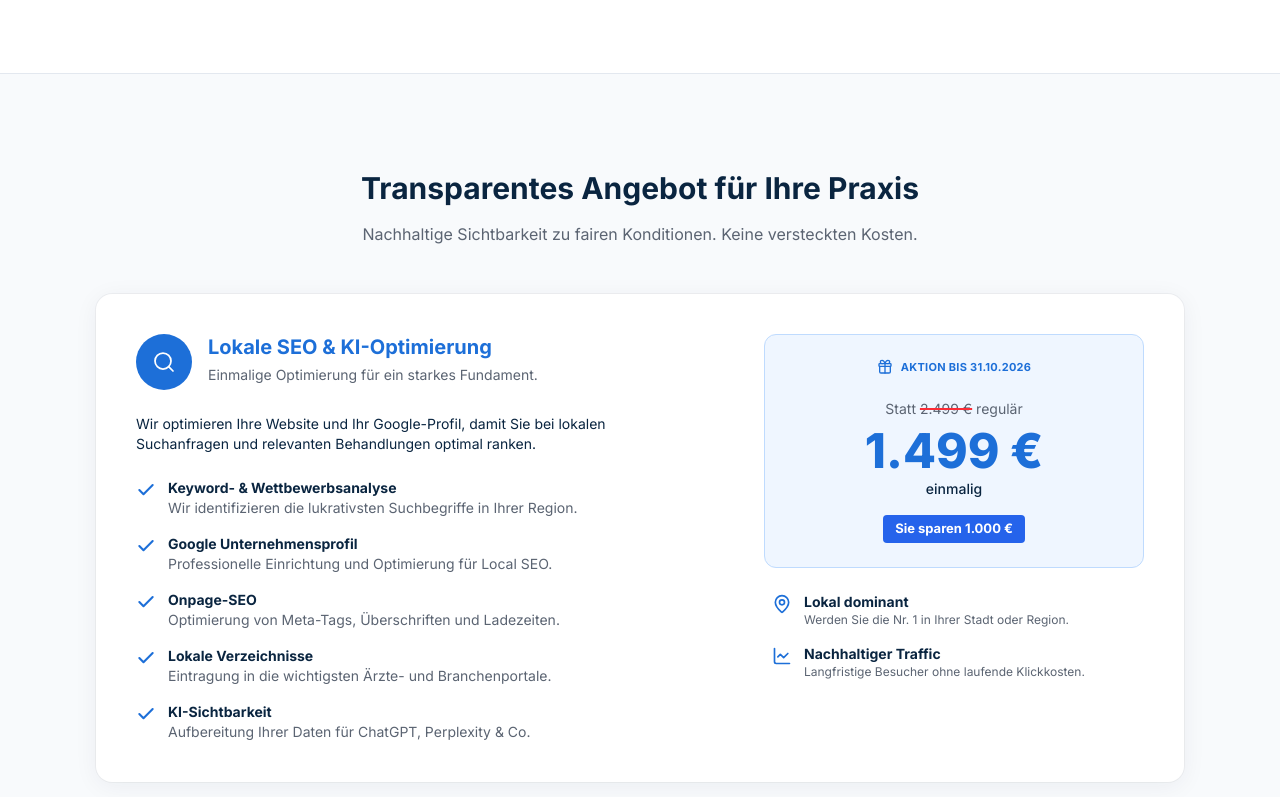
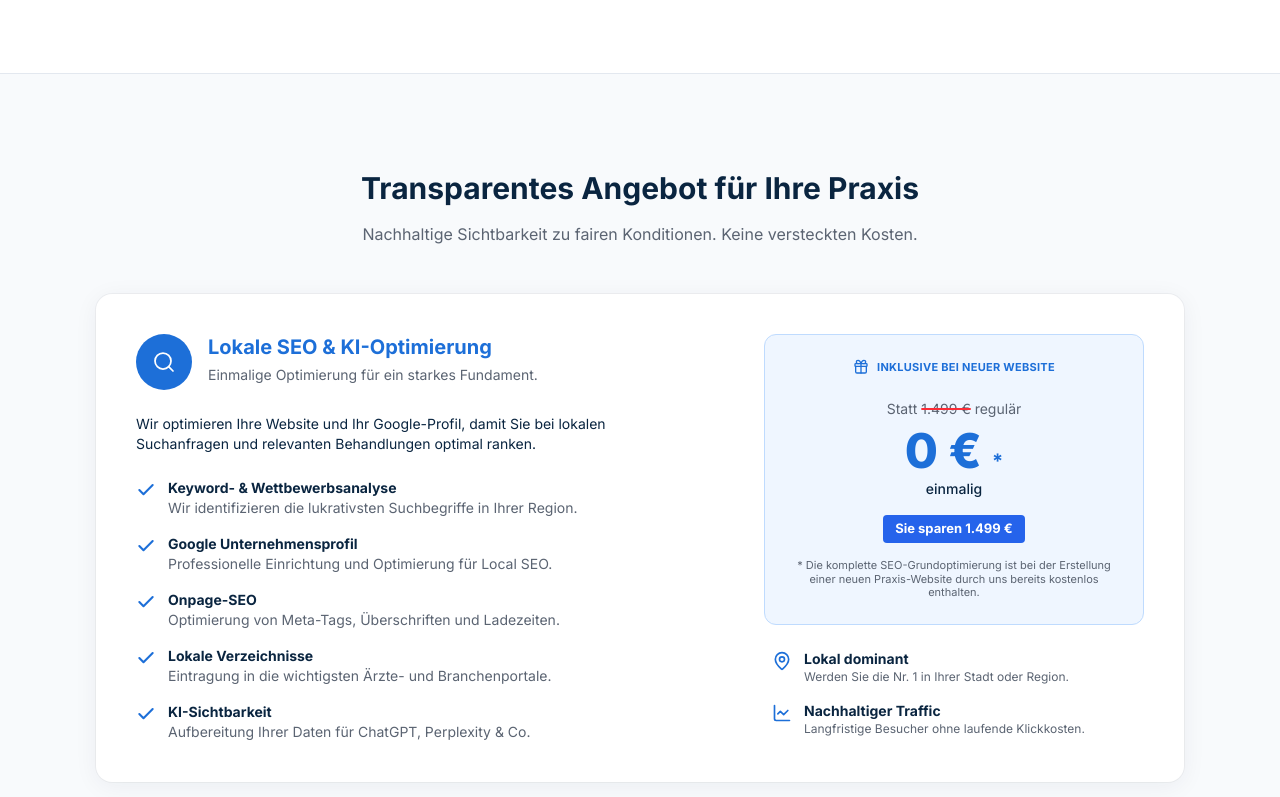
Before and after one commit to martinochs/ochs-werbeagentur, a Next.js app: page /leistungen/seo in a window 1280 px wide. Shown: the part 444-1241 px from the top of the page. Built offline with nearby package versions, Linux system fonts and the light colour scheme; no server answers.

Commit message:
feat: SEO-Grundoptimierung als kostenlos bei Website-Erstellung markiert

```diff
--- a/app/leistungen/seo/page.tsx
+++ b/app/leistungen/seo/page.tsx
@@ -91,19 +91,22 @@ export default function SeoPage() {
                       <div className="flex items-center justify-center gap-2">
                         <Gift className="h-4 w-4 text-[#1d6fd8]" aria-hidden="true" />
                         <p className="text-[11px] font-bold uppercase tracking-wide text-[#1d6fd8]">
-                          AKTION BIS 31.10.2026
+                          INKLUSIVE BEI NEUER WEBSITE
                         </p>
                       </div>
                       <div className="mt-6">
-                        <p className="text-sm text-muted">Statt <span className="line-through decoration-red-500 decoration-2">2.499 €</span> regulär</p>
+                        <p className="text-sm text-muted">Statt <span className="line-through decoration-red-500 decoration-2">1.499 €</span> regulär</p>
                         <p className="mt-2 text-5xl font-extrabold text-[#1d6fd8]">
-                          1.499 €
+                          0 € <span className="text-xl font-bold">*</span>
                         </p>
                         <p className="mt-1 text-sm font-medium text-navy">einmalig</p>
                       </div>
                       <div className="mx-auto mt-4 inline-block rounded bg-[#2563eb] px-3 py-1 text-[13px] font-bold text-white">
-                        Sie sparen 1.000 €
+                        Sie sparen 1.499 €
                       </div>
+                      <p className="mt-4 text-[11px] text-muted leading-tight">
+                        * Die komplette SEO-Grundoptimierung ist bei der Erstellung einer neuen Praxis-Website durch uns bereits kostenlos enthalten.
+                      </p>
                     </div>
 
                     <div className="mt-6 space-y-4 px-2">
```
